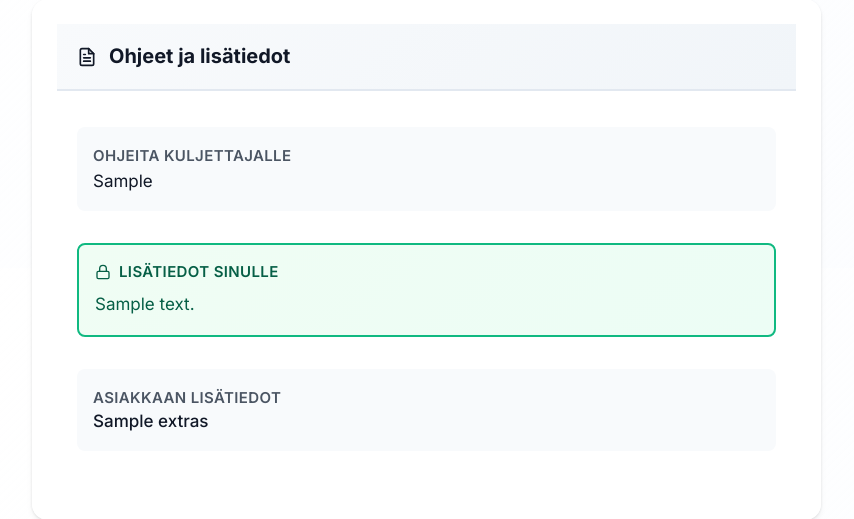
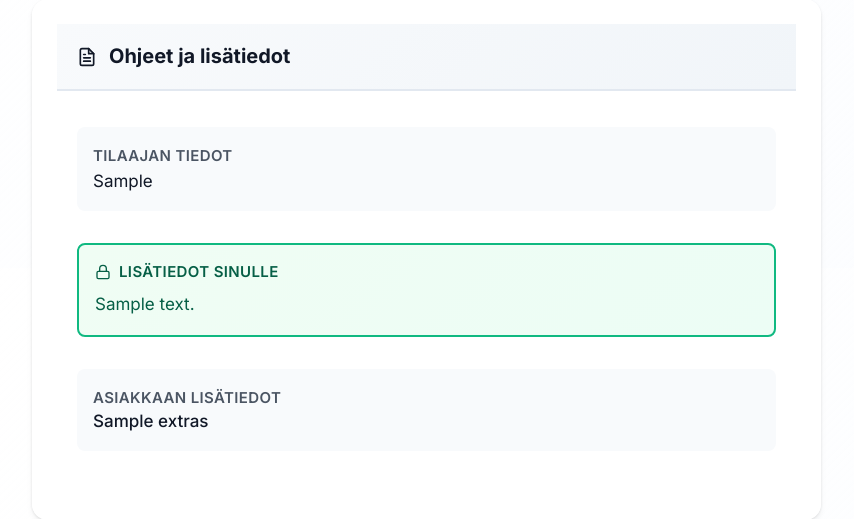
Before and after one commit to umuttig37/Levoro, a Flask app: template templates/driver/job_detail.html in a window 1280 px wide. Shown: the part 2132-2651 px from the top of the page, without its empty margins (0-854 px from the left). Run offline with Flask 3, Linux system fonts and the light colour scheme; the template is opened without the code that fills it: most values are stand-ins (such as "Sample title", 1, 10 or a date in 2020); parts of the project's set-up code (start-up, migrations or seed data) failed here and were passed over; some libraries are stand-ins or nearby versions.

Commit message:
fix label

```diff
--- a/templates/driver/job_detail.html
+++ b/templates/driver/job_detail.html
@@ -238,7 +238,7 @@
             <!-- Admin Instructions (visible to all drivers) -->
             {% if has_additional_info %}
             <div class="driver-info-subsection">
-              <label class="driver-form-label">Ohjeita kuljettajalle</label>
+              <label class="driver-form-label">Tilaajan tiedot</label>
               <p class="driver-admin-notes">{{ order.additional_info }}</p>
             </div>
             {% endif %}
```
